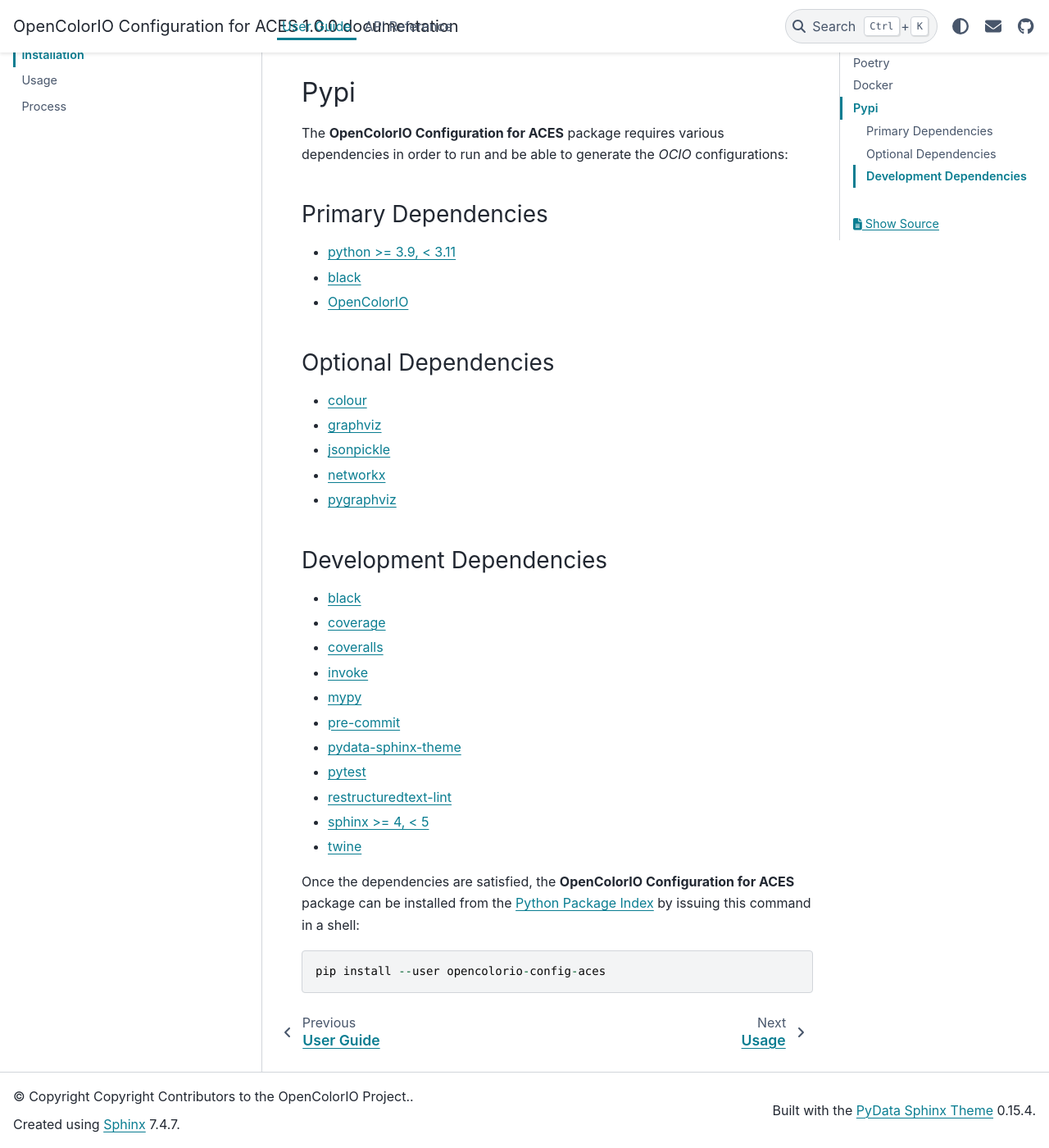
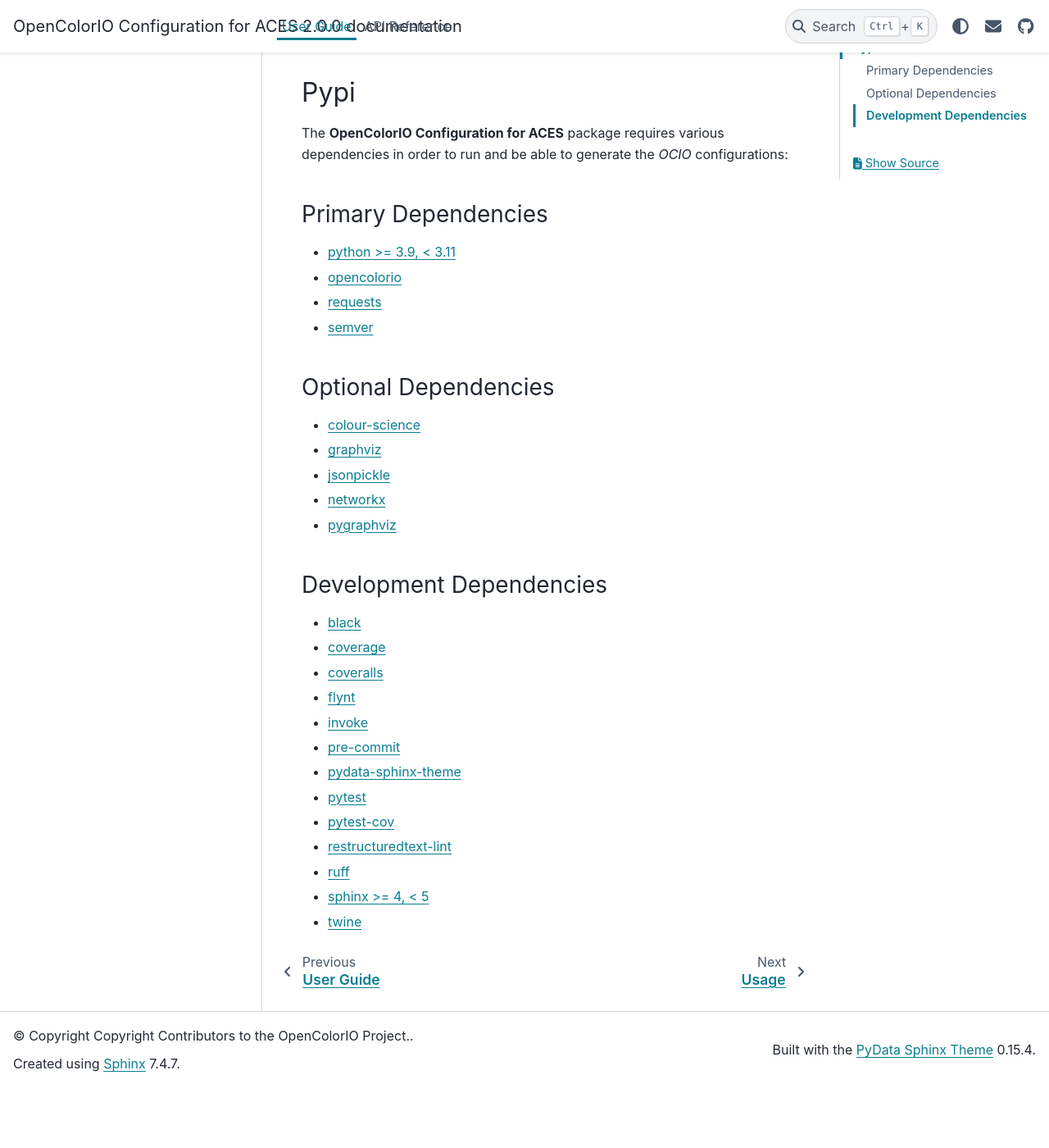
Before and after one commit to AcademySoftwareFoundation/OpenColorIO-Config-ACES, a Sphinx documentation site: the page built from docs/installation.rst, in a window 1280 px wide and 1400 px high, scrolled down 1508 px. Shown: the whole window at 82% size. Built offline with Sphinx 7.4.7 and the PyData theme 0.15.4, drawn with Linux system fonts in a browser that asks for light colours; after the commit the page ends 2834 px from its top, so only the background shows below that; some of the changed text lies outside the part shown.

Commit message:
PR: Last Stretch for V2 (#110)
* Update dependencies.

Signed-off-by: Thomas Mansencal <thomas.mansencal@gmail.com>

* Update "README.rst" file and documentation.

Signed-off-by: Thomas Mansencal <thomas.mansencal@gmail.com>

* Raise package version to "2.0.0".

Signed-off-by: Thomas Mansencal <thomas.mansencal@gmail.com>

---------

Signed-off-by: Thomas Mansencal <thomas.mansencal@gmail.com>

```diff
--- a/docs/index.rst
+++ b/docs/index.rst
@@ -5,8 +5,8 @@
 OpenColorIO Configuration for ACES
 ==================================
 
-The `OpenColorIO Configuration for ACES <https://github.com/AcademySoftwareFoundation/OpenColorIO-Config-ACES/>`__
-is an open-source `Python <https://www.python.org/>`__ package implementing
+The `OpenColorIO Configuration for ACES <https://github.com/AcademySoftwareFoundation/OpenColorIO-Config-ACES>`__
+is an open-source `Python <https://www.python.org>`__ package implementing
 support for the generation of the *OCIO* configurations for the
 `Academy Color Encoding System <https://www.oscars.org/science-technology/sci-tech-projects/aces>`__
 (ACES).
--- a/docs/installation.rst
+++ b/docs/installation.rst
@@ -34,8 +34,8 @@
     cd OpenColorIO-Config-ACES
     poetry install --with optional
 
-The *aces-dev* *CTL* reference graph can be plotted but it requires `Graphviz <https://graphviz.org/>`__
-to be installed on the system and having installed the optional `pygraphviz <https://pypi.org/project/pygraphviz/>`__:
+The *aces-dev* *CTL* reference graph can be plotted but it requires `Graphviz <https://graphviz.org>`__
+to be installed on the system and having installed the optional `pygraphviz <https://pypi.org/project/pygraphviz>`__:
 python package::
 
     poetry install --with graphviz,optional
@@ -47,7 +47,7 @@
 was not a trivial task. For ease of use an `aswf-docker <https://github.com/AcademySoftwareFoundation/aswf-docker>`__
 based container is now available.
 
-Creating the container from the `Dockerfile <https://docs.docker.com/engine/reference/builder/>`__
+Creating the container from the `Dockerfile <https://docs.docker.com/engine/reference/builder>`__
 is done as follows::
 
     docker build -t aswf/opencolorio-config-aces:latest .
@@ -70,36 +70,33 @@
 Primary Dependencies
 ********************
 
--   `python >= 3.9, < 3.11 <https://www.python.org/download/releases/>`__
--   `black <https://pypi.org/project/black/>`__
--   `OpenColorIO <https://opencolorio.org/>`__
+-   `python >= 3.9, < 3.11 <https://www.python.org/download/releases>`__
+-   `opencolorio <https://pypi.org/project/opencolorio>`__
+-   `requests <https://pypi.org/project/requests>`__
+-   `semver <https://pypi.org/project/semver>`__
 
 Optional Dependencies
 *********************
 
--   `colour <https://www.colour-science.org/>`__
--   `graphviz <https://www.graphviz.org/>`__
--   `jsonpickle <https://jsonpickle.github.io/>`__
--   `networkx <https://pypi.org/project/networkx/>`__
--   `pygraphviz <https://pypi.org/project/pygraphviz/>`__
+-   `colour-science <https://pypi.org/project/colour-science>`__
+-   `graphviz <https://www.graphviz.org>`__
+-   `jsonpickle <https://jsonpickle.github.io>`__
+-   `networkx <https://pypi.org/project/networkx>`__
+-   `pygraphviz <https://pypi.org/project/pygraphviz>`__
 
 Development Dependencies
 ************************
 
--   `black <https://pypi.org/project/black/>`__
--   `coverage <https://pypi.org/project/coverage/>`__
--   `coveralls <https://pypi.org/project/coveralls/>`__
--   `invoke <https://pypi.org/project/invoke/>`__
--   `mypy <https://pypi.org/project/mypy/>`__
--   `pre-commit <https://pypi.org/project/pre-commit/>`__
--   `pydata-sphinx-theme <https://pypi.org/project/pydata-sphinx-theme/>`__
--   `pytest <https://pypi.org/project/pytest/>`__
--   `restructuredtext-lint <https://pypi.org/project/restructuredtext-lint/>`__
--   `sphinx >= 4, < 5 <https://pypi.org/project/Sphinx/>`__
--   `twine <https://pypi.org/project/twine/>`__
-
-Once the dependencies are satisfied, the **OpenColorIO Configuration for ACES**
-package can be installed from the `Python Package Index <http://pypi.python.org/pypi/opencolorio-config-aces>`__
-by issuing this command in a shell::
-
-    pip install --user opencolorio-config-aces
+-   `black <https://pypi.org/project/black>`__
+-   `coverage <https://pypi.org/project/coverage>`__
+-   `coveralls <https://pypi.org/project/coveralls>`__
+-   `flynt <https://pypi.org/project/flynt>`__
+-   `invoke <https://pypi.org/project/invoke>`__
+-   `pre-commit <https://pypi.org/project/pre-commit>`__
+-   `pydata-sphinx-theme <https://pypi.org/project/pydata-sphinx-theme>`__
+-   `pytest <https://pypi.org/project/pytest>`__
+-   `pytest-cov <https://pypi.org/project/pytest-cov>`__
+-   `restructuredtext-lint <https://pypi.org/project/restructuredtext-lint>`__
+-   `ruff <https://pypi.org/project/ruff>`__
+-   `sphinx >= 4, < 5 <https://pypi.org/project/sphinx>`__
+-   `twine <https://pypi.org/project/twine>`__
--- a/docs/process.rst
+++ b/docs/process.rst
@@ -24,6 +24,8 @@
 .. only:: html
 
     .. image:: _static/ACES_Conversion_Graph.svg
+
+An initial mapping of *ACES* **AMF** components is generated after the classification process. The mapping defines the ``ACEStransformID`` relationships. Its generation is automated but needs to be guided by an external file, i.e. `opencolorio_config_aces/config/reference/discover/resources/ACES_AMF_Components.json`, because a few relationships cannot be derived automatically.
 
 Analytical & Reference Configs Generation
 ^^^^^^^^^^^^^^^^^^^^^^^^^^^^^^^^^^^^^^^^^
--- a/docs/usage.rst
+++ b/docs/usage.rst
@@ -8,7 +8,7 @@
 Tasks
 ^^^^^
 
-Various tasks are currently exposed via `invoke <https://pypi.org/project/invoke/>`__.
+Various tasks are currently exposed via `invoke <https://pypi.org/project/invoke>`__.
 
 This is currently the recommended way to build the configuration until a
 dedicated CLI is provided.
--- a/opencolorio_config_aces/__init__.py
+++ b/opencolorio_config_aces/__init__.py
@@ -126,7 +126,7 @@
 
 __application_name__ = "OpenColorIO Configuration for ACES"
 
-__major_version__ = "1"
+__major_version__ = "2"
 __minor_version__ = "0"
 __change_version__ = "0"
 __version__ = ".".join(
--- a/pyproject.toml
+++ b/pyproject.toml
@@ -3,7 +3,7 @@
 
 [tool.poetry]
 name = "opencolorio-config-aces"
-version = "1.0.0"
+version = "2.0.0"
 description = "OpenColorIO Configuration for ACES"
 authors = [ "OpenColorIO Contributors" ]
 maintainers = [ "OpenColorIO Contributors <ocio-dev@lists.aswf.io>" ]
@@ -37,7 +37,6 @@
 coveralls = "*"
 flynt = "*"
 invoke = "*"
-mypy = "*"
 pre-commit = "*"
 pydata-sphinx-theme = "*"
 pytest = "*"
```
Also changed, not shown: other parts of docs/installation.rst (+2 -2 lines), README.rst (+33 -33 lines), docs/requirements.txt (added, +31 -0 lines), requirements.txt (+80 -80 lines).
